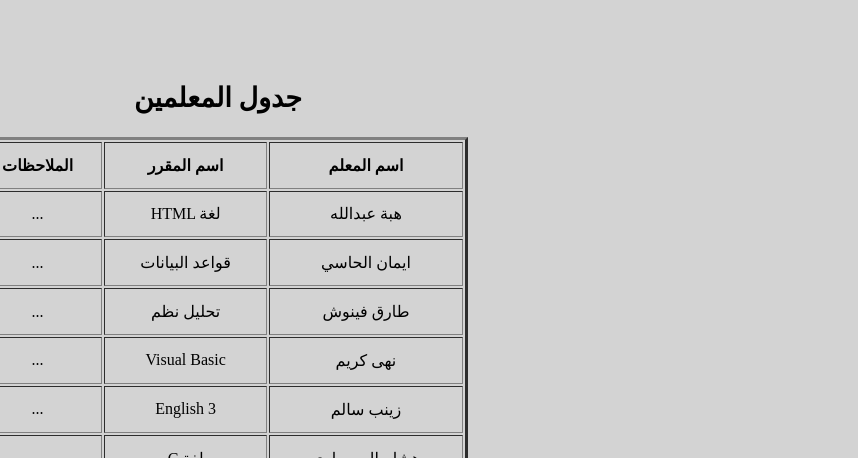
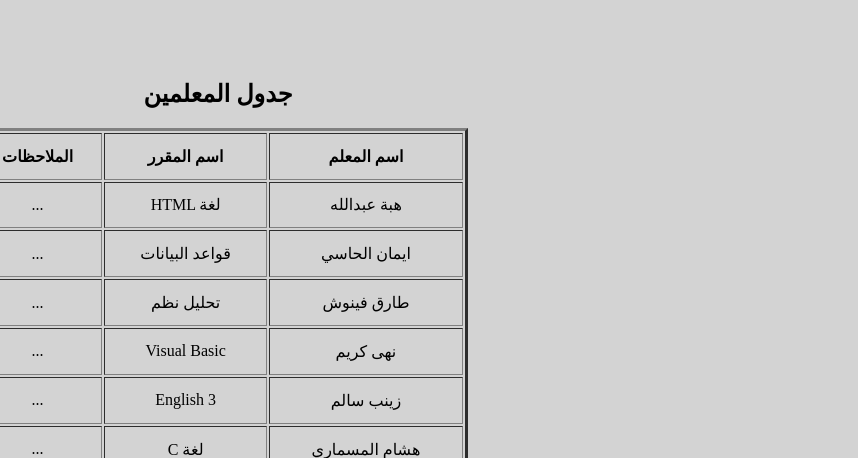
Before and after one commit to MedoEmtir/Ali-Elawamy, a plain HTML site: page cit.html in a window 1280 px wide. Shown: the part 642-1100 px from the top of the page, without its empty margins (422-1280 px from the left). Drawn offline with Linux system fonts and the light colour scheme; a web font is replaced by a local one.

Commit message:
Update cit.html

```diff
--- a/cit.html
+++ b/cit.html
@@ -29,7 +29,7 @@
 			</div>
 			<br><br><br>
 			<div align="center" >
-				<font face="amiri" size="4" color="black" ><h2>جدول المعلمين</h2></font>
+				<font face="amiri" size="3" color="black" ><h2>جدول المعلمين</h2></font>
 				<table border="3" width="500" height="350"  >
 					<tr><th><font face="amiri" size="3" >الملاحظات</font><th><font face="amiri" size="3">اسم المقرر</font><th><font face="amiri" size="3">اسم المعلم</font></tr>
 					<tr><td align="center"><font face="amiri">...</font><td align="center"><font face="amiri">HTML لغة</font><td align="center"><font face="amiri">هبة عبدالله</font></tr>
```
